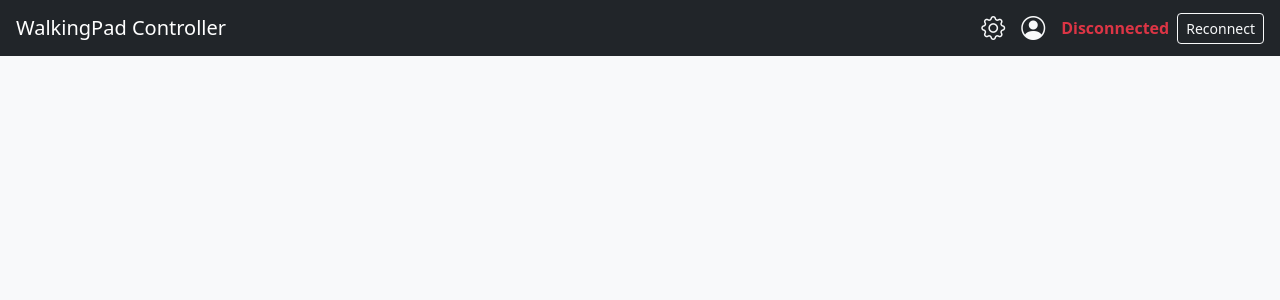
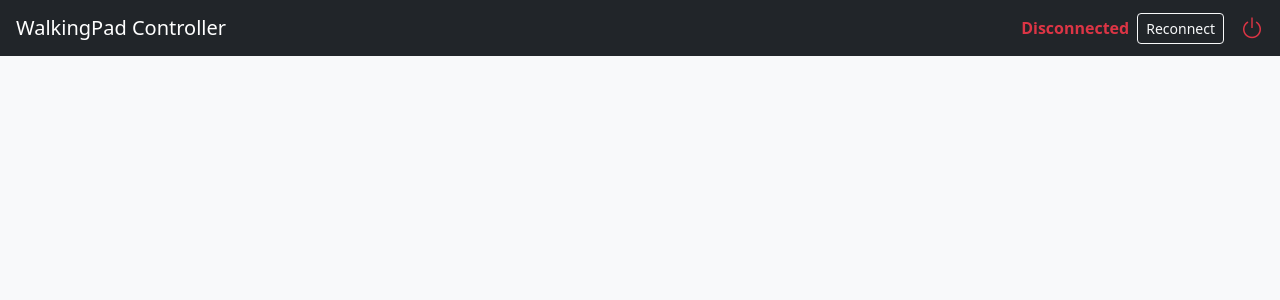
Before and after one commit to nickpainter/walkingpad, a Flask app: template templates/base.html in a window 1280 px wide. Shown: the top 300 px of the page. Run offline with Flask 3, Linux system fonts and the light colour scheme; the template is opened without the code that fills it, so the values that code supplies are empty.

Commit message:
added functionality to close app

```diff
--- a/app.py
+++ b/app.py
@@ -1,8 +1,9 @@
 import asyncio
+import os
 import threading
-from threading import Timer # Add this import
-import webbrowser # Add this import
-from flask import Flask, render_template, redirect, url_for, jsonify, make_response
+from threading import Timer
+import webbrowser
+from flask import Flask, render_template, redirect, url_for, jsonify, make_response, request
 from bleak import BleakScanner
 from ph4_walkingpad.pad import Controller, WalkingPad
 
@@ -272,9 +273,6 @@ def resume_session():
     return redirect(url_for("root"))
 
 
-
-
-
 # ── Live JSON endpoint ───────────────────────────────────────────────────
 @app.route("/stats", endpoint="get_stats")
 def stats_json():
@@ -289,6 +287,17 @@ def stats_json():
     return resp
 
 
+# ── Shutdown endpoint ──────────────────────────────────────────────────
+@app.route("/shutdown", methods=['POST'])
+def shutdown():
+    """Forcefully shut down the Flask application process."""
+    print("[INFO] Server shutting down via forceful exit...")
+    # Use os._exit() for a hard stop. This is more reliable if the
+    # werkzeug shutdown hook is unavailable. Note that this call is
+    # immediate and will not return a response to the client.
+    os._exit(0)
+
+
 # ── Kick off BLE thread & run Flask dev server ──────────────────────────
 # _start_ble_thread() # <--- REMOVE OR COMMENT OUT THIS LINE
 
@@ -299,4 +308,5 @@ if __name__ == "__main__":
 
     # Start the Flask app after a 1-second delay to open the browser
     Timer(1, open_browser).start()
-    app.run(host="0.0.0.0", port=5000, debug=True, threaded=True)
+
+    app.run(host="0.0.0.0", port=5000, debug=True, threaded=True, use_reloader=False)
--- a/templates/base.html
+++ b/templates/base.html
@@ -3,12 +3,9 @@
 <head>
   <meta charset="UTF-8">
   <title>WalkingPad Controller</title>
-  <!-- Bootstrap CSS -->
   <link href="https://cdn.jsdelivr.net/npm/bootstrap@5.3.0/dist/css/bootstrap.min.css" rel="stylesheet">
-  <!-- Bootstrap Icons (for placeholder icons) -->
   <link href="https://cdn.jsdelivr.net/npm/bootstrap-icons@1.10.5/font/bootstrap-icons.css" rel="stylesheet">
   {% if connecting %}
-  <!-- Auto-refresh page every 3 seconds while connecting -->
   <meta http-equiv="refresh" content="3">
   {% endif %}
   <style>
@@ -16,14 +13,9 @@
   </style>
 </head>
 <body class="d-flex flex-column" style="min-height: 100vh;">
-  <!-- Navbar Header -->
   <nav class="navbar navbar-dark bg-dark px-3">
     <span class="navbar-brand">WalkingPad Controller</span>
     <div class="ms-auto d-flex align-items-center">
-      <!-- Placeholder icons for settings and user -->
-      <a href="#" class="text-light me-3"><i class="bi bi-gear fs-4"></i></a>
-      <a href="#" class="text-light me-3"><i class="bi bi-person-circle fs-4"></i></a>
-      <!-- Connection status and reconnect button -->
       {% if connected %}
         <span class="text-success fw-bold">Connected</span>
       {% else %}
@@ -34,15 +26,38 @@
           <a href="{{ url_for('manual_reconnect') }}" class="btn btn-outline-light btn-sm">Reconnect</a>
         {% endif %}
       {% endif %}
-    </div>
+
+      <a href="#" id="shutdown-button" class="text-danger ms-3" title="Shutdown Server">
+        <i class="bi bi-power fs-4"></i>
+      </a>
+      </div>
   </nav>
 
-  <!-- Main Content -->
   <div class="container text-center flex-fill d-flex flex-column justify-content-center">
     {% block content %}{% endblock %}
   </div>
 
-  <!-- Bootstrap JS (for completeness, though not heavily used here) -->
   <script src="https://cdn.jsdelivr.net/npm/bootstrap@5.3.0/dist/js/bootstrap.bundle.min.js"></script>
-</body>
+
+
+  <script>
+    document.getElementById('shutdown-button').addEventListener('click', function(e) {
+      e.preventDefault();
+      if (confirm('Are you sure you want to shut down the server?')) {
+        // "Fire-and-forget" the shutdown request. We do not wait for a response
+        // because the server will be terminated before it can send one.
+        fetch("{{ url_for('shutdown') }}", { method: 'POST' });
+
+        // Immediately update the page and prepare to close the window.
+        document.body.innerHTML = '<div class="container text-center flex-fill d-flex flex-column justify-content-center"><h2>Server is shutting down. You may now close this window.</h2></div>';
+
+        // Give the fetch request a moment to be sent before closing.
+        setTimeout(function() {
+          window.close();
+        }, 750); // Increased delay slightly
+      }
+    });
+  </script>
+
+  </body>
 </html>
```
